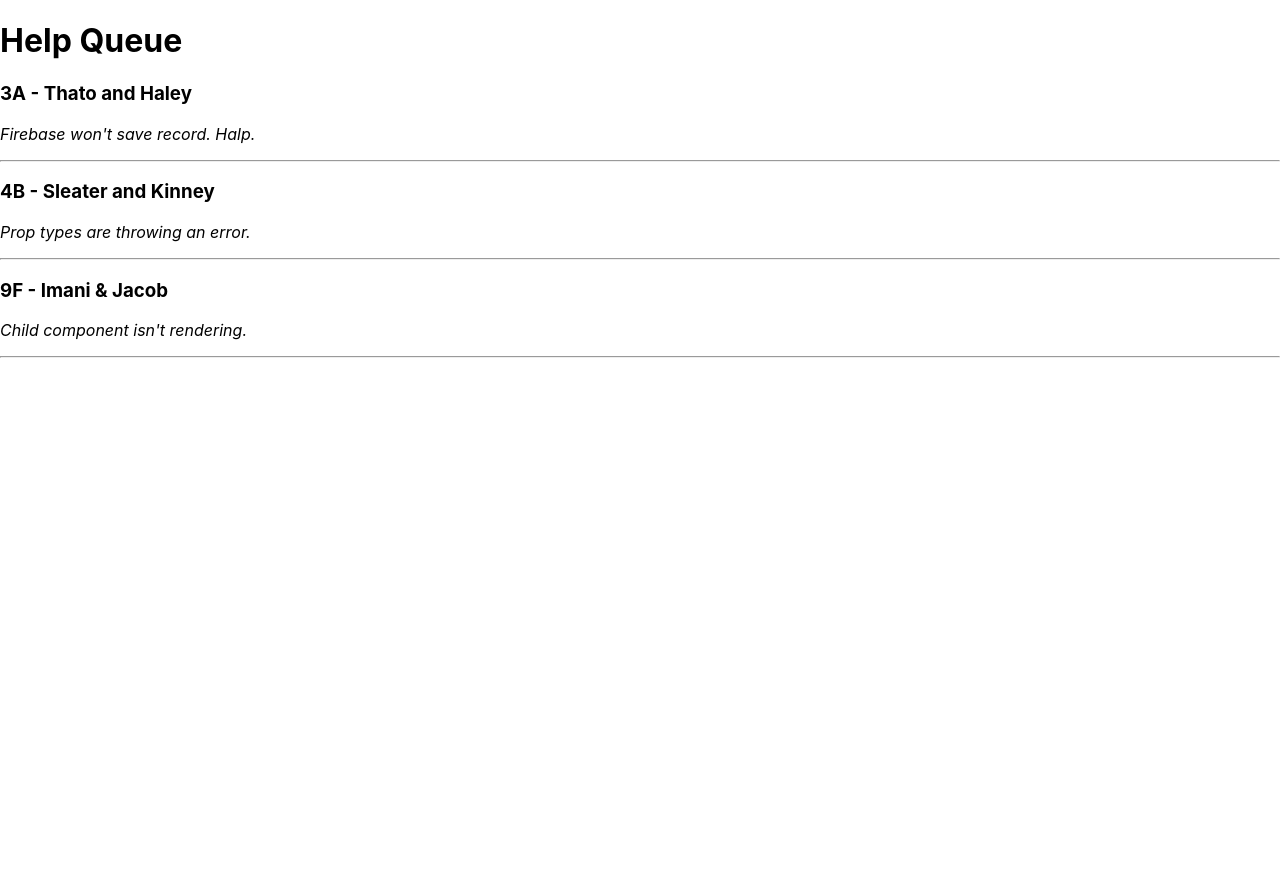
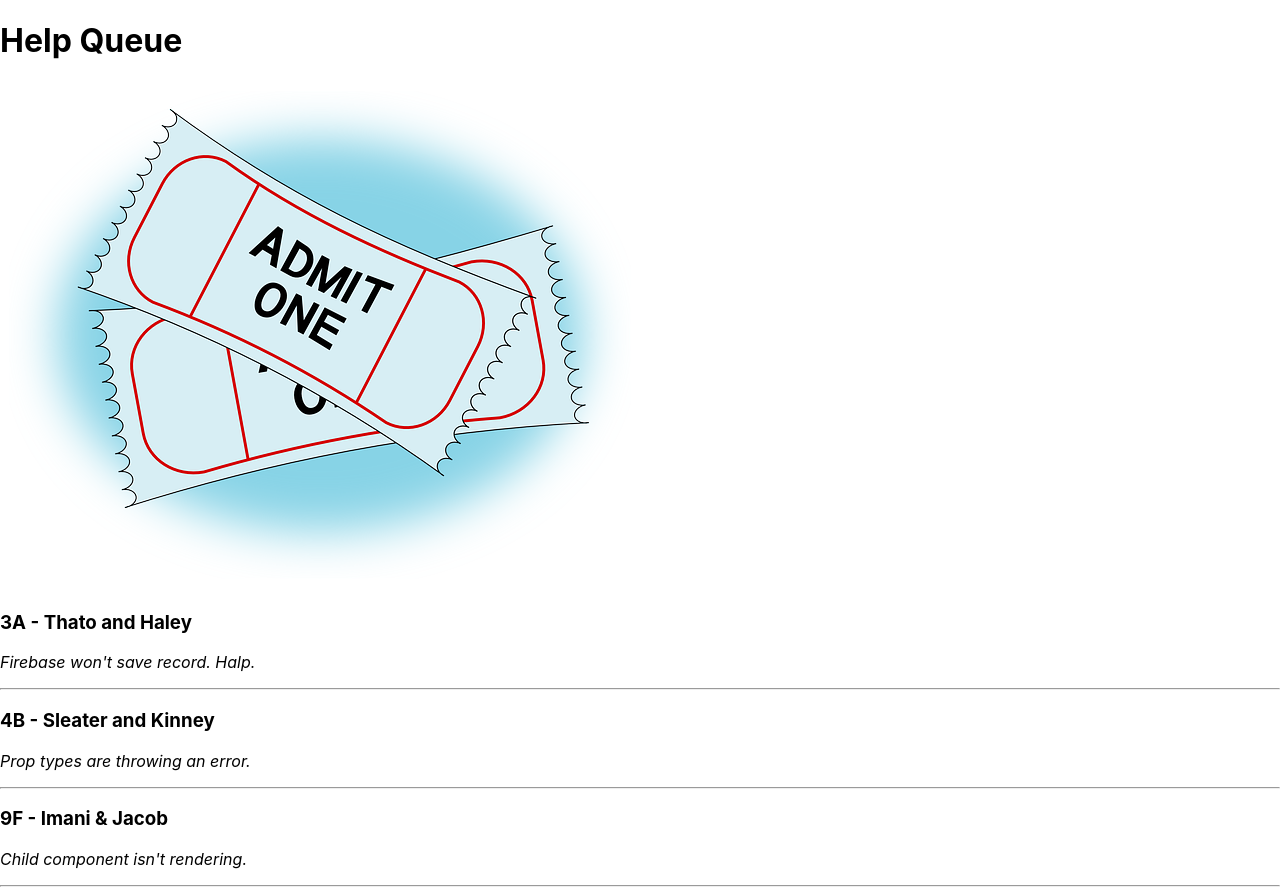
Before and after one commit to Patrick-Dolan/help-queue, a React (Create React App) app: page / in a window 1280 px wide. Before the commit the page ends 800 px from the top, so only its background shows below. Built offline with nearby package versions, Linux system fonts and the light colour scheme.

Commit message:
add static images

```diff
--- a/src/components/Header.js
+++ b/src/components/Header.js
@@ -1,8 +1,12 @@
 import React from "react";
+import ticketsImage from "./../img/ticket.png";
 
 function Header(){
   return (
-    <h1>Help Queue</h1>
+    <React.Fragment>
+      <h1>Help Queue</h1>
+      <img src={ticketsImage} alt="Two tickets" />
+    </React.Fragment>
   );
 }
 
```
Also changed, not shown: src/img/ticket.png (added).
